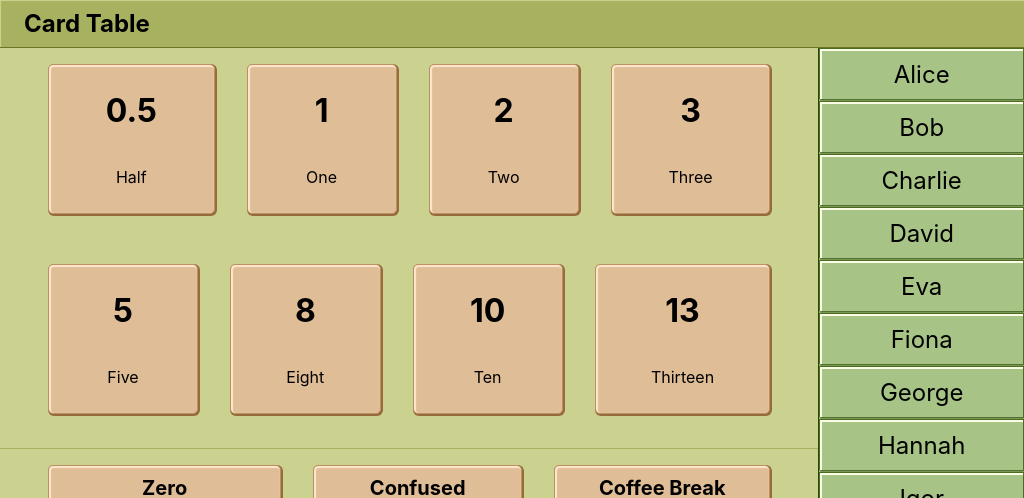
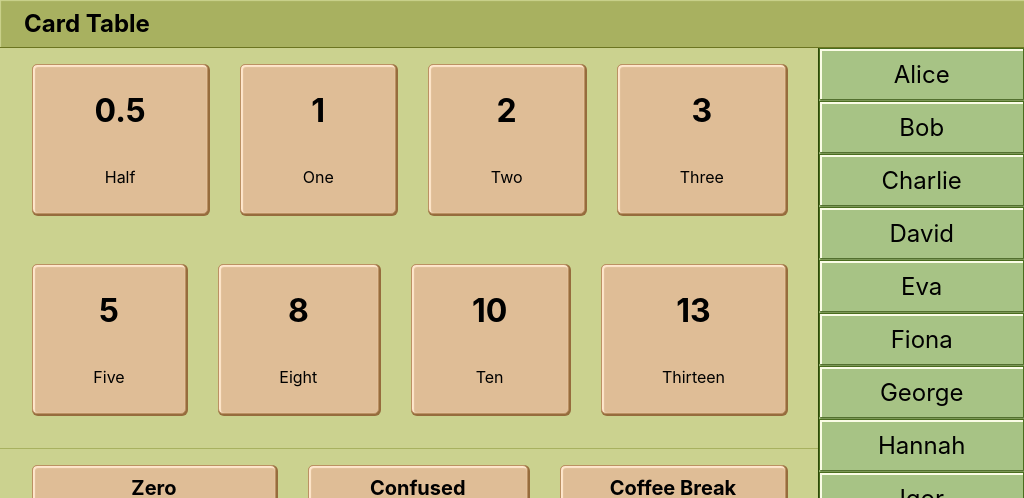
Before and after one commit to Digitanalogik/react-card-table, a React (Create React App) app: page / in a window 1024 px wide. Shown: the top 498 px of the page. Built offline with nearby package versions, Linux system fonts and the light colour scheme.

Commit message:
Use breakpoints 800px and 1200px to determine screen size

```diff
--- a/src/Components/Table/Table.css
+++ b/src/Components/Table/Table.css
@@ -25,14 +25,22 @@
   border-top: solid 1px #A8B160;
 }
 
-@media (min-width: 1081px) {
+@media (min-width: 1200px) {
   .cards {
     padding-left: 5em;
     padding-right: 5em;
   }
 }
 
-@media (max-width: 899px) {
+@media (min-width: 800px) and (max-width: 1199px) {
+  .cards {
+    padding-left: 1em;
+    padding-right: 1em;
+  }
+}
+
+
+@media (max-width: 799px) {
   .table,
   .cards {
     padding: 0;
```
